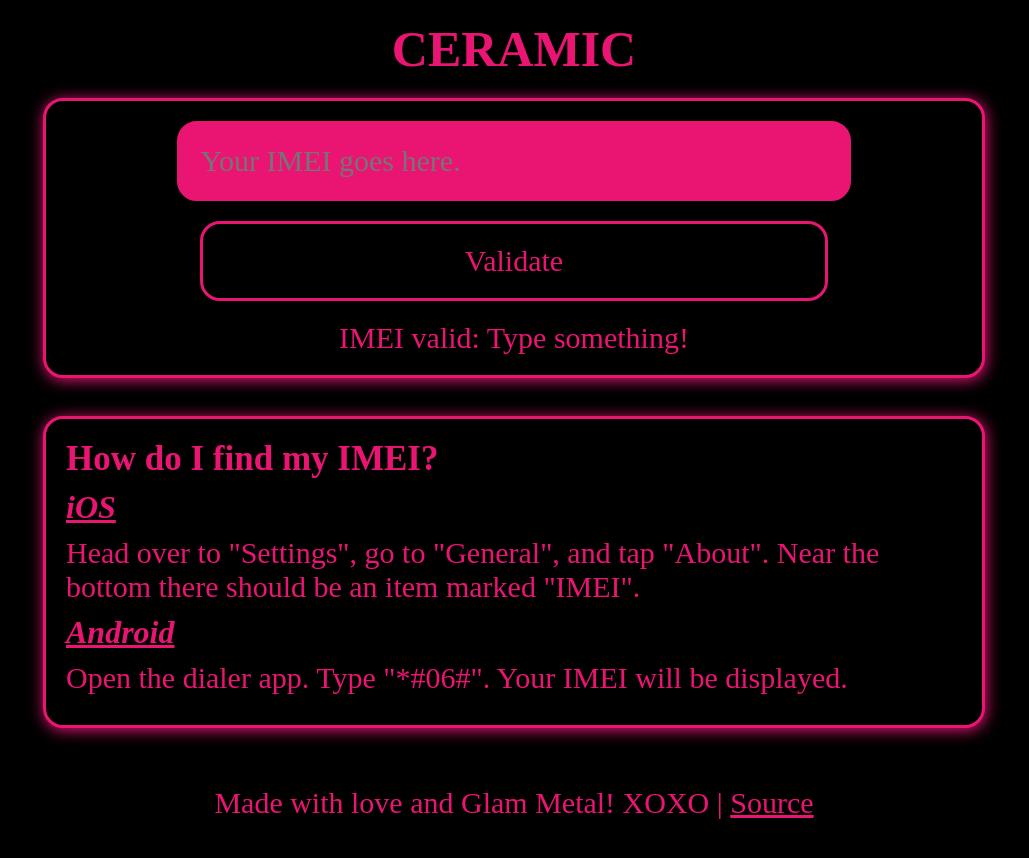
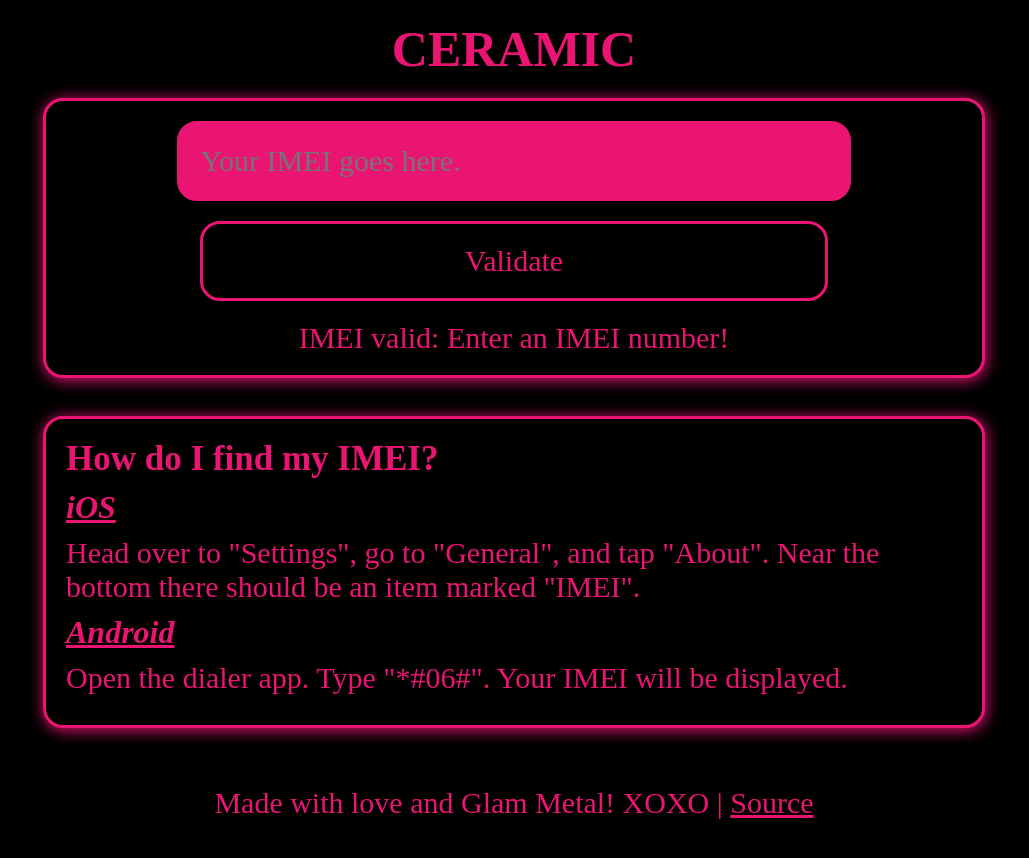
Before and after one commit to angeldollface/ceramic, a Vue app: page / in a window 1280 px wide. Shown: the whole page, without its empty margins (126-1155 px from the left). Built offline with nearby package versions, Linux system fonts and the light colour scheme; a web font is replaced by a local one.

Commit message:
Changed the default validation instruction.

```diff
--- a/src/components/DataCog.vue
+++ b/src/components/DataCog.vue
@@ -52,7 +52,7 @@ export default defineComponent(
     data (){
         return {
             inputData: '',
-            isValid: 'Type something!'
+            isValid: 'Enter an IMEI number!'
         }
     },
 
```
